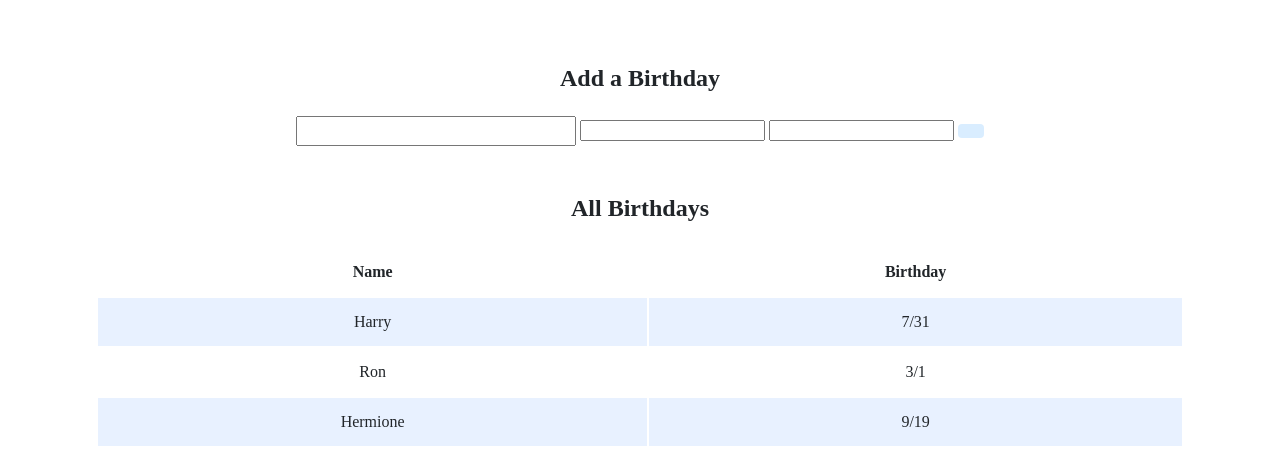
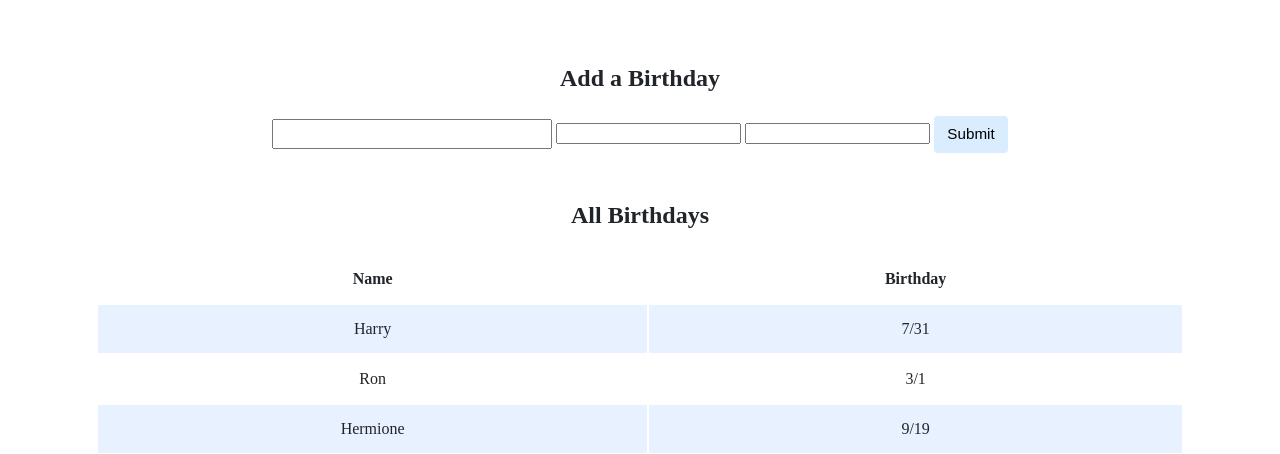
Before and after one commit to NeyasG/cs50, a Flask app: page / in a window 1280 px wide. Shown: the part 200-654 px from the top of the page. Run offline with Flask 2, Linux system fonts and the light colour scheme; data comes from the database, SQL or seed files in the repository; some libraries are stand-ins or nearby versions.

Commit message:
Tue, Nov 29, 2022, 6:17 PM +00:00

```diff
--- a/cs50/week9/birthdays/templates/index.html
+++ b/cs50/week9/birthdays/templates/index.html
@@ -19,7 +19,7 @@
                     <input name="name" type = "text">
                     <input name="month" type = "integer">
                     <input name="day" type = "integer">
-                    <button
+                    <button type="submit">Submit</button>
                 </form>
             </div>
 
```
